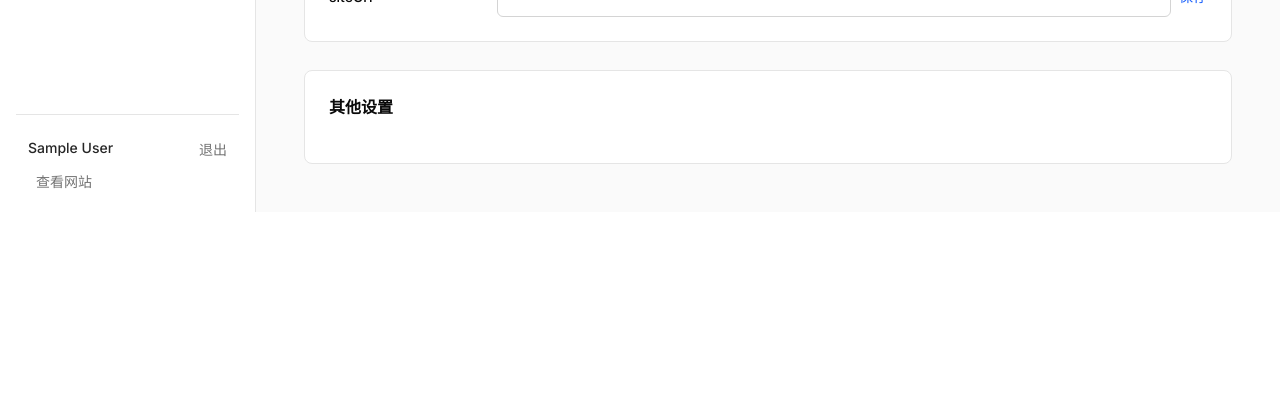
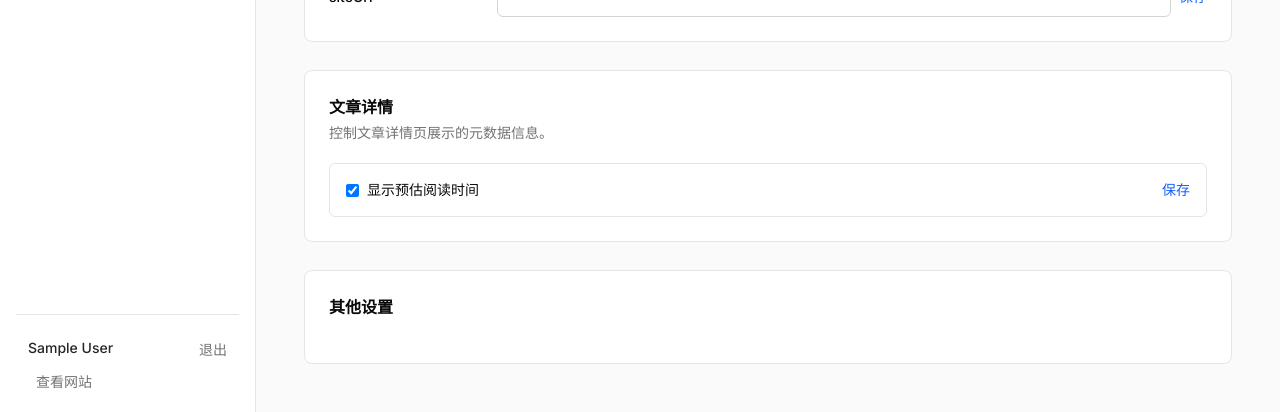
Before and after one commit to SeanDictionary/SeanBlog-Frame, a Next.js app: page /admin/settings in a window 1280 px wide. Shown: the part 832-1244 px from the top of the page. Before the commit the page ends 1044 px from the top, so only its background shows below. Built offline with nearby package versions, Linux system fonts and the light colour scheme; no server answers; the database is empty; sample sign-in values are in the browser's storage; some icons are missing.

Commit message:
feat: add article reading time metadata

```diff
--- a/src/app/(public)/articles/[slug]/page.tsx
+++ b/src/app/(public)/articles/[slug]/page.tsx
@@ -5,7 +5,9 @@ import { ArticleContent } from '@/components/article/article-content'
 import { ArticleMeta } from '@/components/article/article-meta'
 import { ArticleToc } from '@/components/article/article-toc'
 import { CommentList } from '@/components/comment/comment-list'
+import { estimateReadingMinutesFromHtml } from '@/lib/content/reading-time'
 import { getPublicArticleBySlug } from '@/lib/services/article-service'
+import { getSiteSettingsMap } from '@/lib/services/setting-service'
 
 type ArticlePageProps = {
   params: Promise<{ slug: string }>
@@ -73,8 +75,13 @@ export default async function ArticlePage({ params }: ArticlePageProps) {
   const { slug } = await params
 
   try {
-    const article = await getPublicArticleBySlug(slug)
+    const [article, settings] = await Promise.all([
+      getPublicArticleBySlug(slug),
+      getSiteSettingsMap(),
+    ])
     const { contentHtml, headings } = getHeadings(article.contentHtml)
+    const showReadingTime = settings.articleMetaShowReadingTime !== false
+    const readingMinutes = estimateReadingMinutesFromHtml(contentHtml)
 
     return (
       <div className="mx-auto max-w-6xl px-(--content-padding) py-12 sm:py-18">
@@ -89,6 +96,7 @@ export default async function ArticlePage({ params }: ArticlePageProps) {
                   category={article.category}
                   tags={article.tags}
                   viewCount={article.viewCount}
+                  readingMinutes={showReadingTime ? readingMinutes : undefined}
                 />
               </div>
             </header>
--- a/src/app/api/admin/settings/[key]/route.ts
+++ b/src/app/api/admin/settings/[key]/route.ts
@@ -44,6 +44,10 @@ export async function PUT(request: Request, { params }: { params: Promise<{ key:
       revalidatePath('/(public)', 'layout')
     }
 
+    if (key.startsWith('articleMeta')) {
+      revalidatePath('/articles/[slug]', 'page')
+    }
+
     return json({ setting })
   } catch (error) {
     return handleApiError(error)
--- a/src/components/admin/settings-manager.tsx
+++ b/src/components/admin/settings-manager.tsx
@@ -30,6 +30,7 @@ export function SettingsManager({ initialSettings, availableThemes }: SettingsMa
   const [message, setMessage] = useState<string | null>(null)
   const [isPending, startTransition] = useTransition()
   const activeTheme = String(settings.find((setting) => setting.key === 'activeTheme')?.value ?? 'default')
+  const showReadingTime = settings.find((setting) => setting.key === 'articleMetaShowReadingTime')?.value !== false
 
   function reportError(error: unknown, fallback: string) {
     setMessage(error instanceof Error ? error.message : fallback)
@@ -157,8 +158,20 @@ export function SettingsManager({ initialSettings, availableThemes }: SettingsMa
       </section>
 
       <section className="rounded-lg border border-neutral-200 bg-white p-6 dark:border-neutral-800 dark:bg-neutral-950">
+        <h2 className="font-semibold">文章详情</h2>
+        <p className="mt-1 text-sm text-neutral-500">控制文章详情页展示的元数据信息。</p>
+        <form action={(formData) => save('articleMetaShowReadingTime', formData.get('showReadingTime') === 'on' ? 'true' : 'false')} className="mt-5 flex flex-wrap items-center justify-between gap-3 rounded-md border border-neutral-200 p-4 dark:border-neutral-800">
+          <label className="inline-flex items-center gap-2 text-sm font-medium">
+            <input name="showReadingTime" type="checkbox" defaultChecked={showReadingTime} />
+            显示预估阅读时间
+          </label>
+          <button disabled={isPending} className="text-sm text-blue-600">保存</button>
+        </form>
+      </section>
+
+      <section className="rounded-lg border border-neutral-200 bg-white p-6 dark:border-neutral-800 dark:bg-neutral-950">
         <h2 className="font-semibold">其他设置</h2>
-        <div className="mt-5 space-y-4">{settings.filter((setting) => !['activeTheme', 'siteName', 'siteDescription', 'siteUrl'].includes(setting.key)).map((setting) => <form key={setting.id} action={(formData) => save(setting.key, String(formData.get('value') ?? ''))} className="grid gap-2 sm:grid-cols-[12rem_1fr_auto]"><label className="font-mono text-sm sm:pt-2.5">{setting.key}</label><textarea name="value" defaultValue={stringifyValue(setting.value)} rows={2} className="rounded-md border border-neutral-300 bg-white p-3 font-mono text-xs outline-none dark:border-neutral-700 dark:bg-neutral-900" /><button disabled={isPending} className="text-sm text-blue-600">保存</button></form>)}</div>
+        <div className="mt-5 space-y-4">{settings.filter((setting) => !['activeTheme', 'siteName', 'siteDescription', 'siteUrl', 'articleMetaShowReadingTime'].includes(setting.key)).map((setting) => <form key={setting.id} action={(formData) => save(setting.key, String(formData.get('value') ?? ''))} className="grid gap-2 sm:grid-cols-[12rem_1fr_auto]"><label className="font-mono text-sm sm:pt-2.5">{setting.key}</label><textarea name="value" defaultValue={stringifyValue(setting.value)} rows={2} className="rounded-md border border-neutral-300 bg-white p-3 font-mono text-xs outline-none dark:border-neutral-700 dark:bg-neutral-900" /><button disabled={isPending} className="text-sm text-blue-600">保存</button></form>)}</div>
       </section>
 
       {message && <p className="text-sm text-neutral-500" role="status">{message}</p>}
--- a/src/components/article/article-meta.tsx
+++ b/src/components/article/article-meta.tsx
@@ -5,6 +5,7 @@ export type ArticleMetaProps = {
   category: { name: string; slug: string } | null
   tags: Array<{ id: string; name: string; slug: string }>
   viewCount: number
+  readingMinutes?: number
 }
 
 function formatPublishedDate(date: Date | null) {
@@ -19,7 +20,7 @@ function formatPublishedDate(date: Date | null) {
   }).format(date)
 }
 
-export function ArticleMeta({ publishedAt, category, tags, viewCount }: ArticleMetaProps) {
+export function ArticleMeta({ publishedAt, category, tags, viewCount, readingMinutes }: ArticleMetaProps) {
   const publishedDate = formatPublishedDate(publishedAt)
 
   return (
@@ -34,6 +35,12 @@ export function ArticleMeta({ publishedAt, category, tags, viewCount }: ArticleM
         <i className="fa-regular fa-eye" aria-hidden="true" />
         {viewCount} 次阅读
       </span>
+      {readingMinutes !== undefined && (
+        <span className="inline-flex items-center gap-2">
+          <i className="fa-regular fa-clock" aria-hidden="true" />
+          约 {readingMinutes} 分钟阅读
+        </span>
+      )}
       {category && (
         <Link href={`/categories/${category.slug}`} className="transition-colors hover:text-accent">
           {category.name}
--- /dev/null
+++ b/src/lib/content/reading-time.ts
@@ -0,0 +1,31 @@
+const CJK_CHARACTER_PATTERN = /[\p{Script=Han}\p{Script=Hiragana}\p{Script=Katakana}\p{Script=Hangul}]/gu
+const WORD_PATTERN = /[\p{L}\p{N}]+(?:[-'][\p{L}\p{N}]+)*/gu
+
+const CJK_CHARACTERS_PER_MINUTE = 400
+const WORDS_PER_MINUTE = 200
+
+export function plainTextFromHtml(html: string) {
+  return html
+    .replace(/<[^>]*>/g, ' ')
+    .replace(/&nbsp;/g, ' ')
+    .replace(/&amp;/g, '&')
+    .replace(/&lt;/g, '<')
+    .replace(/&gt;/g, '>')
+    .replace(/&quot;/g, '"')
+    .replace(/&#39;/g, "'")
+    .replace(/\s+/g, ' ')
+    .trim()
+}
+
+export function estimateReadingMinutes(text: string) {
+  const cjkCharacters = text.match(CJK_CHARACTER_PATTERN)?.length ?? 0
+  const textWithoutCjk = text.replace(CJK_CHARACTER_PATTERN, ' ')
+  const words = textWithoutCjk.match(WORD_PATTERN)?.length ?? 0
+  const rawMinutes = cjkCharacters / CJK_CHARACTERS_PER_MINUTE + words / WORDS_PER_MINUTE
+
+  return Math.max(1, Math.ceil(rawMinutes))
+}
+
+export function estimateReadingMinutesFromHtml(html: string) {
+  return estimateReadingMinutes(plainTextFromHtml(html))
+}
```
Also changed, not shown: 2 other files (tests, documents, lock files or other folders).
